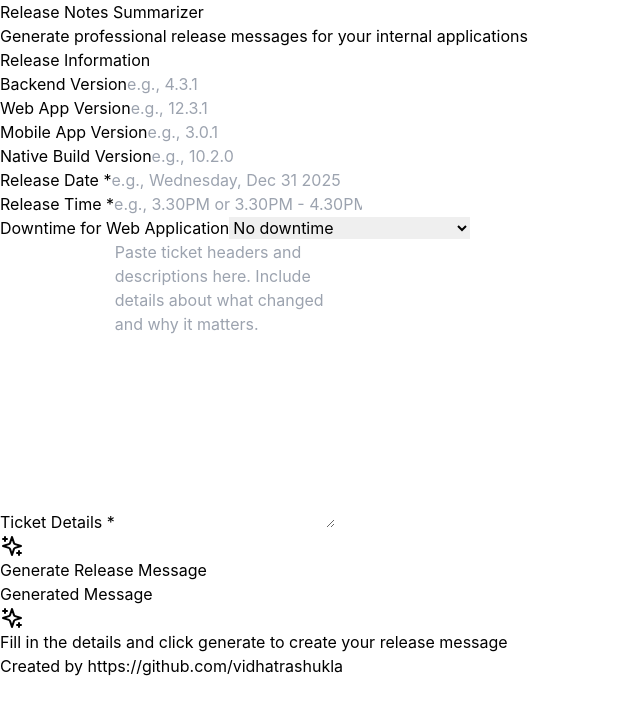
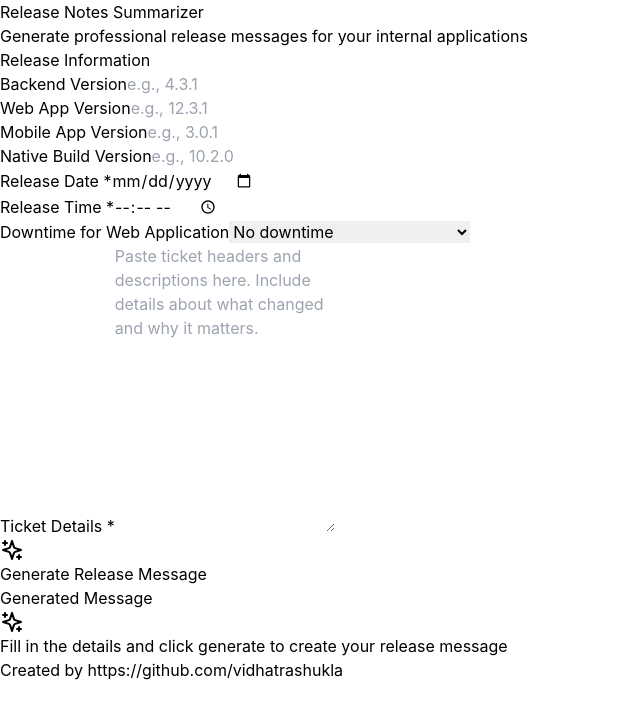
Before and after one commit to vidhatrashukla/release-notes-summarizer, a React (Vite) app: page / in a window 1280 px wide. Shown: the top 718 px of the page, without its empty margins (0-640 px from the left). Built offline with nearby package versions, Linux system fonts and the light colour scheme.

Commit message:
Add date picker and time selector for better UX

```diff
--- a/src/ReleaseNotesSummarizer.tsx
+++ b/src/ReleaseNotesSummarizer.tsx
@@ -25,6 +25,22 @@ export default function ReleaseNotesSummarizer() {
     }));
   };
 
+  const formatDate = (dateString) => {
+    if (!dateString) return '';
+    const date = new Date(dateString);
+    const options = { weekday: 'long', year: 'numeric', month: 'short', day: 'numeric' };
+    return date.toLocaleDateString('en-US', options);
+  };
+
+  const formatTime = (timeString) => {
+    if (!timeString) return '';
+    const [hours, minutes] = timeString.split(':');
+    const hour = parseInt(hours);
+    const ampm = hour >= 12 ? 'PM' : 'AM';
+    const displayHour = hour % 12 || 12;
+    return `${displayHour}:${minutes}${ampm}`;
+  };
+
   const generateReleaseNotes = async () => {
     setIsGenerating(true);
 
@@ -43,6 +59,10 @@ export default function ReleaseNotesSummarizer() {
     if (formData.proNative) versionParts.push(`Native ${formData.proNative}`);
 
     const versionLine = versionParts.join(' / ');
+
+    // Format date and time
+    const formattedDate = formatDate(formData.releaseDate);
+    const formattedTime = formatTime(formData.releaseTime);
 
     // Determine release type
     const hasOS = formData.osBE || formData.osFE;
@@ -75,8 +95,8 @@ export default function ReleaseNotesSummarizer() {
     const prompt = `You are writing a release message for FarMart's internal team. The audience is non-technical end users of FarMart OS (web-based tool) and FarMart Pro (mobile app).
 
 Version: ${versionLine}
-Release Date: ${formData.releaseDate}
-Release Time: ${formData.releaseTime}
+Release Date: ${formattedDate}
+Release Time: ${formattedTime}
 Closing Statement: ${closingStatement}
 
 Ticket Details:
@@ -224,11 +244,10 @@ Return ONLY the formatted release message, nothing else.`;
                     Release Date *
                   </label>
                   <input
-                    type="text"
+                    type="date"
                     name="releaseDate"
                     value={formData.releaseDate}
                     onChange={(e) => handleInputChange(e.target)}
-                    placeholder="e.g., Wednesday, Dec 31 2025"
                     className="w-full px-3 py-2 border border-gray-300 rounded-md focus:outline-none focus:ring-2 focus:ring-blue-500"
                   />
                 </div>
@@ -237,11 +256,10 @@ Return ONLY the formatted release message, nothing else.`;
                     Release Time *
                   </label>
                   <input
-                    type="text"
+                    type="time"
                     name="releaseTime"
                     value={formData.releaseTime}
                     onChange={(e) => handleInputChange(e.target)}
-                    placeholder="e.g., 3.30PM or 3.30PM - 4.30PM"
                     className="w-full px-3 py-2 border border-gray-300 rounded-md focus:outline-none focus:ring-2 focus:ring-blue-500"
                   />
                 </div>
```
